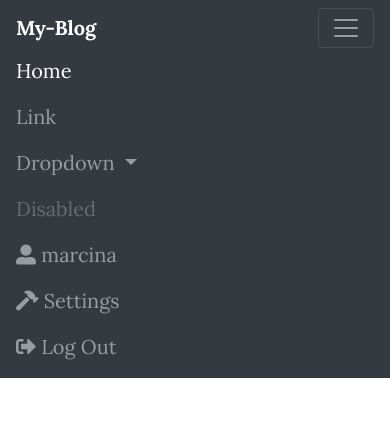
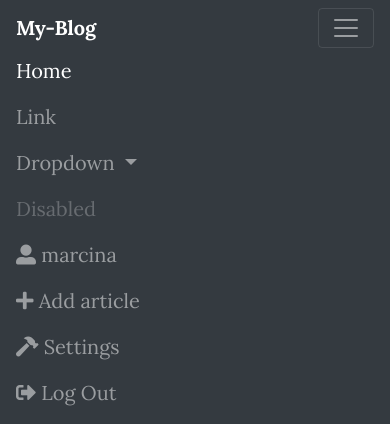
Before and after one commit to mar123zaj/My-Blog, a Django app: page /article/1/ in a window 390 px wide, after a click that opens the changed part. Shown: the top 435 px of the page. Run offline with Django 3.2, Linux system fonts and the light colour scheme; a user stored in the database is signed in; data comes from the database, SQL or seed files in the repository; both versions use the stored data as it was after the commit; some libraries are stand-ins or nearby versions.

Commit message:
Creating comment is now available

```diff
--- a/article/models.py
+++ b/article/models.py
@@ -1,4 +1,5 @@
 from django.db import models
+from django.urls import reverse
 
 
 class Article(models.Model):
@@ -6,6 +7,9 @@ class Article(models.Model):
     added = models.DateTimeField(auto_now_add=True, blank=True)
     text = models.TextField()
     picture = models.CharField(max_length=100)
+
+    def get_absolute_url(self):
+        return reverse('detail', kwargs={'pk': self.pk})
 
     def __str__(self):
         return self.title
--- a/article/templates/article/article_detail.html
+++ b/article/templates/article/article_detail.html
@@ -3,7 +3,7 @@
 {% block title %}My-Blog - {{article.title}}{% endblock %}
 {% block content %}
     <!-- Page Header -->
-    <header class="masthead" style="background-image: url('http://www.imgworlds.com/wp-content/uploads/2015/12/18-CONTACTUS-HEADER.jpg')">
+    <header class="masthead" style="background-image: url('{{ article.picture }}')">
       <div class="overlay"></div>
       <div class="container">
         <div class="row">
@@ -44,7 +44,8 @@
               <h1>Comments section</h1>
               {% for comment in article.commentary_set.all %}
                 <div class="col-lg-8 col-md-10 mx-auto" style="margin-top:20px;border: 1px solid grey;border-radius:8px;clear:both;" >
-                    <div style="color:#29BBAF;float:left;"><img src="https://cdn.business2community.com/wp-content/uploads/2017/08/blank-profile-picture-973460_640.png" style="width:50px;height:50px">{{ comment.nick }}</div>
+                    {% load static %}
+                    <div style="color:#29BBAF;float:left;"><img src="{% static 'article/img/blank-profile-picture.png' %}" style="width:50px;height:50px">{{ comment.nick }}</div>
                     <div class="float-right" style="font-size:12px;padding-top:15px">{{comment.added}}</div>
                     <div style="clear:both;font-size:12px;padding:10px 0px 10px;">{{ comment.comment }}</div>
                 </div>
@@ -52,7 +53,7 @@
 
           </div>
             <div class="clearfix d-flex justify-content-center" style="padding-top:20px;">
-              <a class="btn btn-primary float-center" href=""><i class="fa fa-comment" aria-hidden="true"></i> Add comment</a>
+              <a class="btn btn-primary float-center" href="{% url 'create_com' pk=article.id %}"><i class="fa fa-comment" aria-hidden="true"></i> Add comment</a>
             </div>
                 {% else %}
         <h4>You need to be <a href="{% url 'login' %}">Logged In</a> to comment and read comments.</h4>
--- a/article/templates/article/base.html
+++ b/article/templates/article/base.html
@@ -64,6 +64,7 @@
     <ul class="nav navbar-nav navbar-right">
         {% if user.is_authenticated %}
       <li class="nav-item"><a class="nav-link"><span class="fa fa-user-alt"></span> {{ user }}</a></li>
+        <li class="nav-item"><a class="nav-link" href="{% url 'create_art' %}"><span class="fas fa-plus"></span> Add article</a></li>
       <li class="nav-item"><a class="nav-link" href="#"><span class="fa fa-hammer"></span> Settings</a></li>
       <li class="nav-item"><a class="nav-link" href="{% url 'logout' %}"><span class="fa fa-sign-out-alt"></span> Log Out</a></li>
         {% else %}
--- a/article/urls.py
+++ b/article/urls.py
@@ -1,6 +1,10 @@
 from django.urls import path, include
 from django.shortcuts import render
-from .views import IndexView, DetailView, OutUser, ContactView, PasswordReset, thanks
+from .views import (
+    IndexView, DetailView, OutUser,
+    ContactView, PasswordReset, thanks,
+    CreateArticle, add_comment
+)
 
 urlpatterns = [
     path('', IndexView.as_view(), name='index'),
@@ -10,4 +14,6 @@ urlpatterns = [
     path('accounts/logout/', OutUser.as_view(), name='log'),
     path('accounts/password_reset/', PasswordReset.as_view(), name='reset'),
     path('accounts/', include('django.contrib.auth.urls')),
+    path('article/create/', CreateArticle.as_view(), name='create_art'),
+    path('article/<int:pk>/comment/create/', add_comment, name='create_com'),
 ]
--- a/article/views.py
+++ b/article/views.py
@@ -1,11 +1,15 @@
 from django.shortcuts import render
-from .models import Article
+from .models import Article, Commentary
 from django.views import generic
+from django.views.generic.edit import CreateView, UpdateView, DeleteView
 from django.contrib.auth.views import LogoutView, FormView
 from django.contrib.auth.views import PasswordResetView
-from article.forms import ContactForm
+from article.forms import ContactForm, CommentForm
 from django.views.generic.edit import FormView
 from django.contrib.auth.forms import PasswordResetForm
+from django.http import HttpResponseRedirect
+from django.shortcuts import get_object_or_404, redirect
+
 
 class IndexView(generic.ListView):
     model = Article
@@ -40,3 +44,28 @@ class ContactView(FormView):
 
 def thanks(request):
     return render(request, template_name='thanks.html')
+
+
+class CreateArticle(CreateView):
+    model = Article
+    fields = ['title', 'text', 'picture']
+
+
+class CreateComment(CreateView):
+    model = Commentary
+    fields = ['title', 'text', 'picture']
+
+
+
+def add_comment(request, pk):
+    article = get_object_or_404(Article, pk=pk)
+    if request.method == "POST":
+        form = CommentForm(request.POST)
+        if form.is_valid():
+            commentary = form.save(commit=False)
+            commentary.article = article
+            commentary.save()
+            return redirect('detail', pk=article.pk)
+    else:
+        form = CommentForm()
+    return render(request, 'article/commentary_form.html', {'form': form})
--- a/templates/thanks.html
+++ b/templates/thanks.html
@@ -1 +1,3 @@
 {% extends 'article/base.html' %}
+
+Thanks
```
Also changed, not shown: article/forms.py (+9 -0 lines), article/templates/article/article_form.html (added, +21 -0 lines), article/templates/article/commentary_form.html (added, +22 -0 lines), article/static/article/img/blank-profile-picture.png (added), db.sqlite3.
